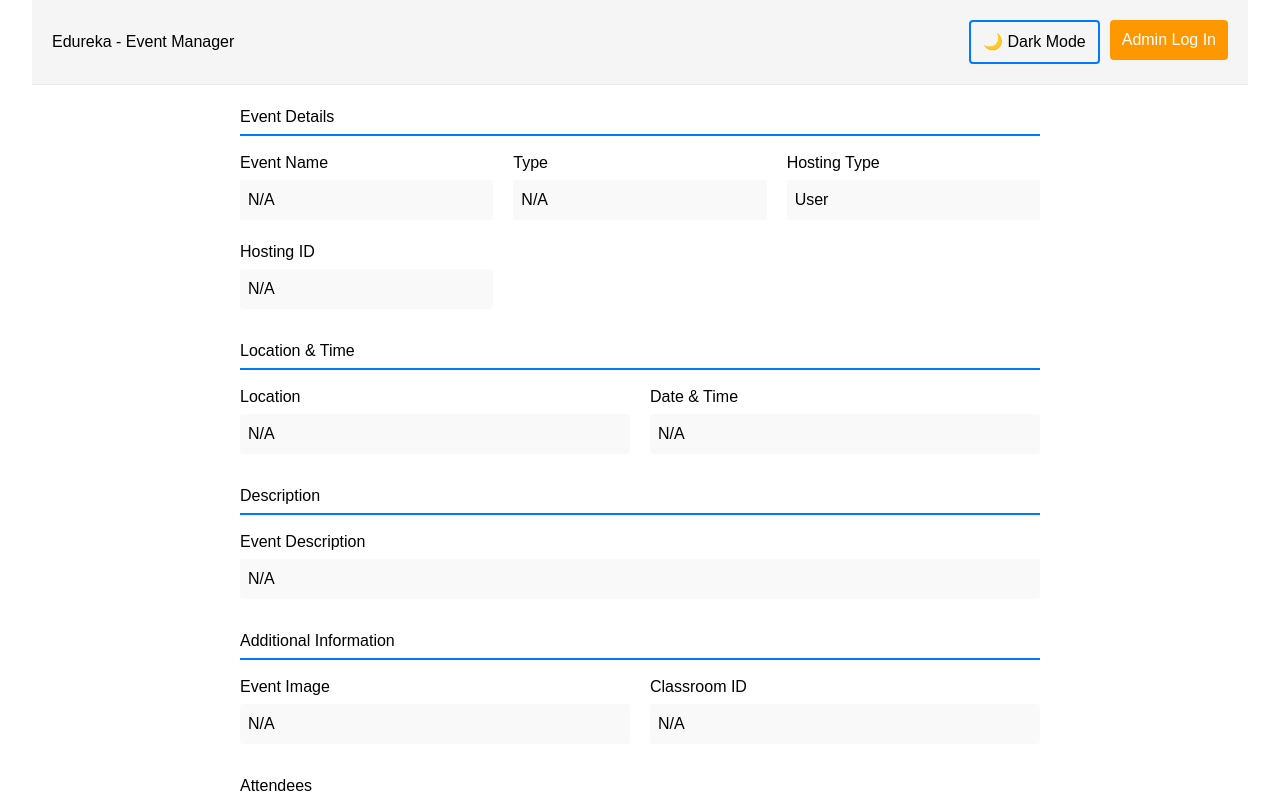
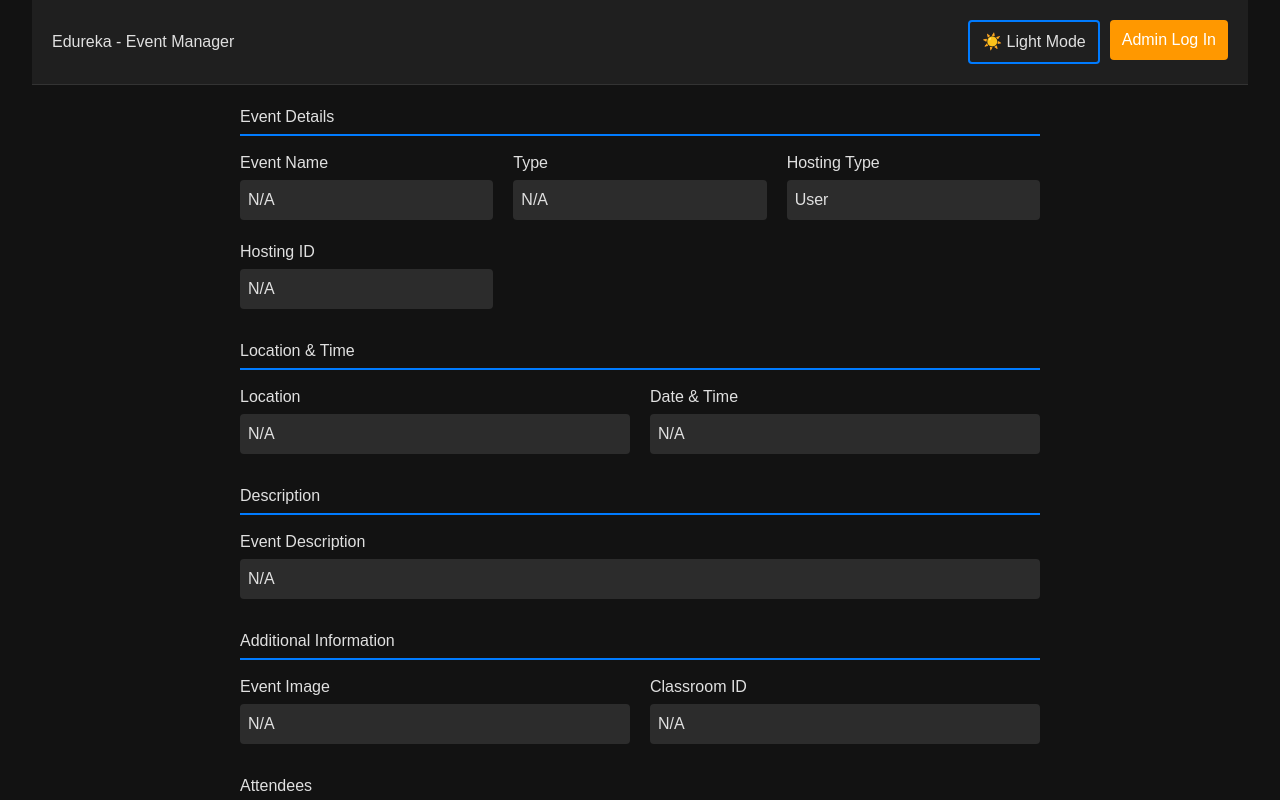
Before and after one commit to EdurekaRPI/front-end, a Next.js app: page / in a window 1280 px wide. Shown: the top 800 px of the page. Built offline with nearby package versions, Linux system fonts and the light colour scheme.

Commit message:
default dark mode

```diff
--- a/src/app/page.module.css
+++ b/src/app/page.module.css
@@ -14,7 +14,6 @@
     background-color: var(--header-background);
     color: var(--header-text);
     border-bottom: 1px solid #eaeaea;
-    /* Transition for header colors */
     transition: background-color 0.3s ease, color 0.3s ease;
 }
 
--- a/src/app/page.tsx
+++ b/src/app/page.tsx
@@ -17,6 +17,8 @@ interface FormData {
 }
 
 export default function EventPage() {
+  const [isDarkMode, setIsDarkMode] = useState<boolean>(true);
+
   const [formData, setFormData] = useState<FormData>({
     name: '',
     type: '',
@@ -29,14 +31,15 @@ export default function EventPage() {
     classroomId: '',
   });
 
-  const [isDarkMode, setIsDarkMode] = useState<boolean>(false);
   const [goingList, setGoingList] = useState<string[]>([]);
   const [isEditing, setIsEditing] = useState<boolean>(false);
   const [originalData, setOriginalData] = useState<FormData | null>(null);
 
   useEffect(() => {
     const savedTheme = localStorage.getItem('theme');
-    if (savedTheme === 'dark') {
+    if (savedTheme === 'light') {
+      setIsDarkMode(false);
+    } else {
       setIsDarkMode(true);
     }
   }, []);
```
